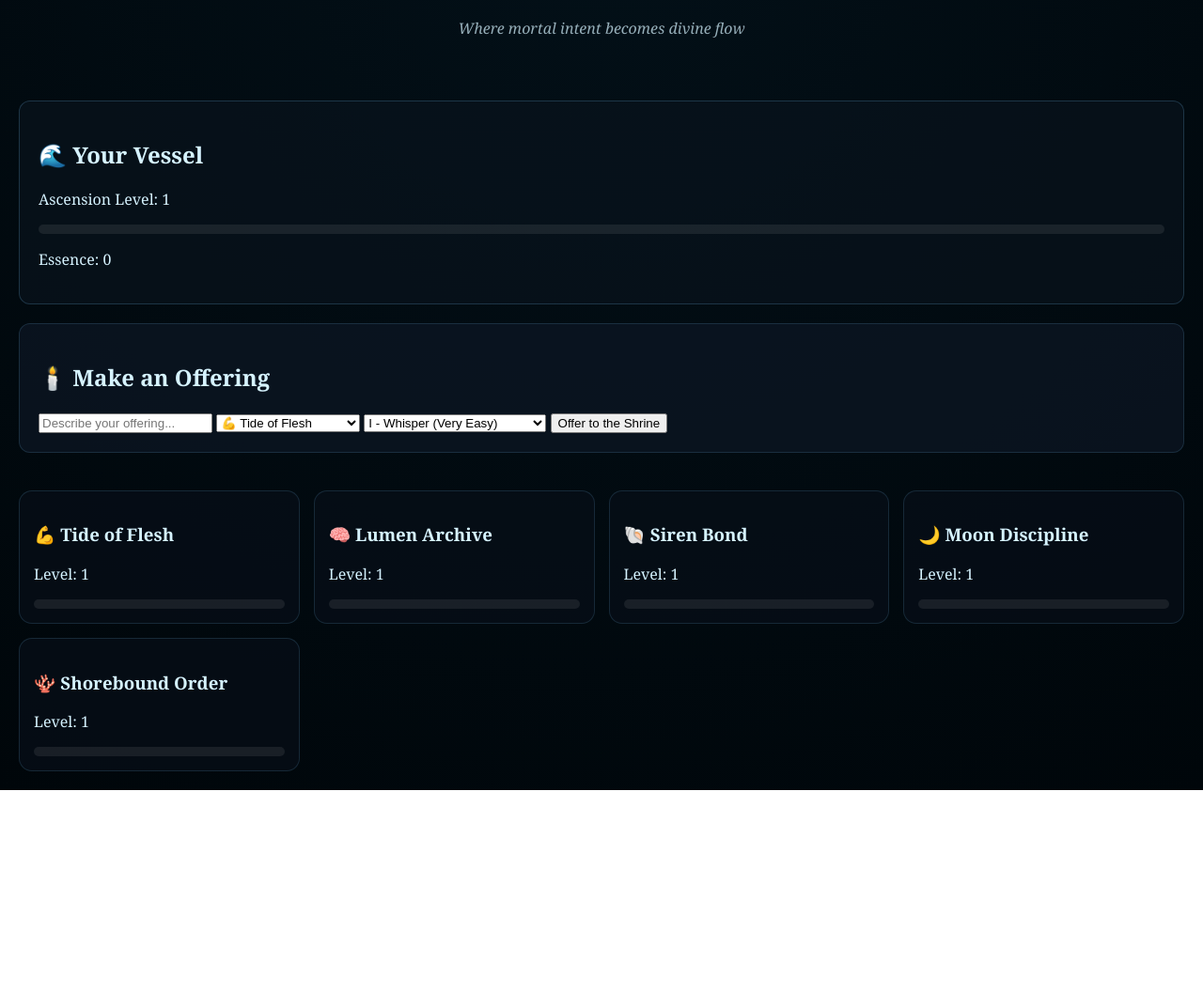
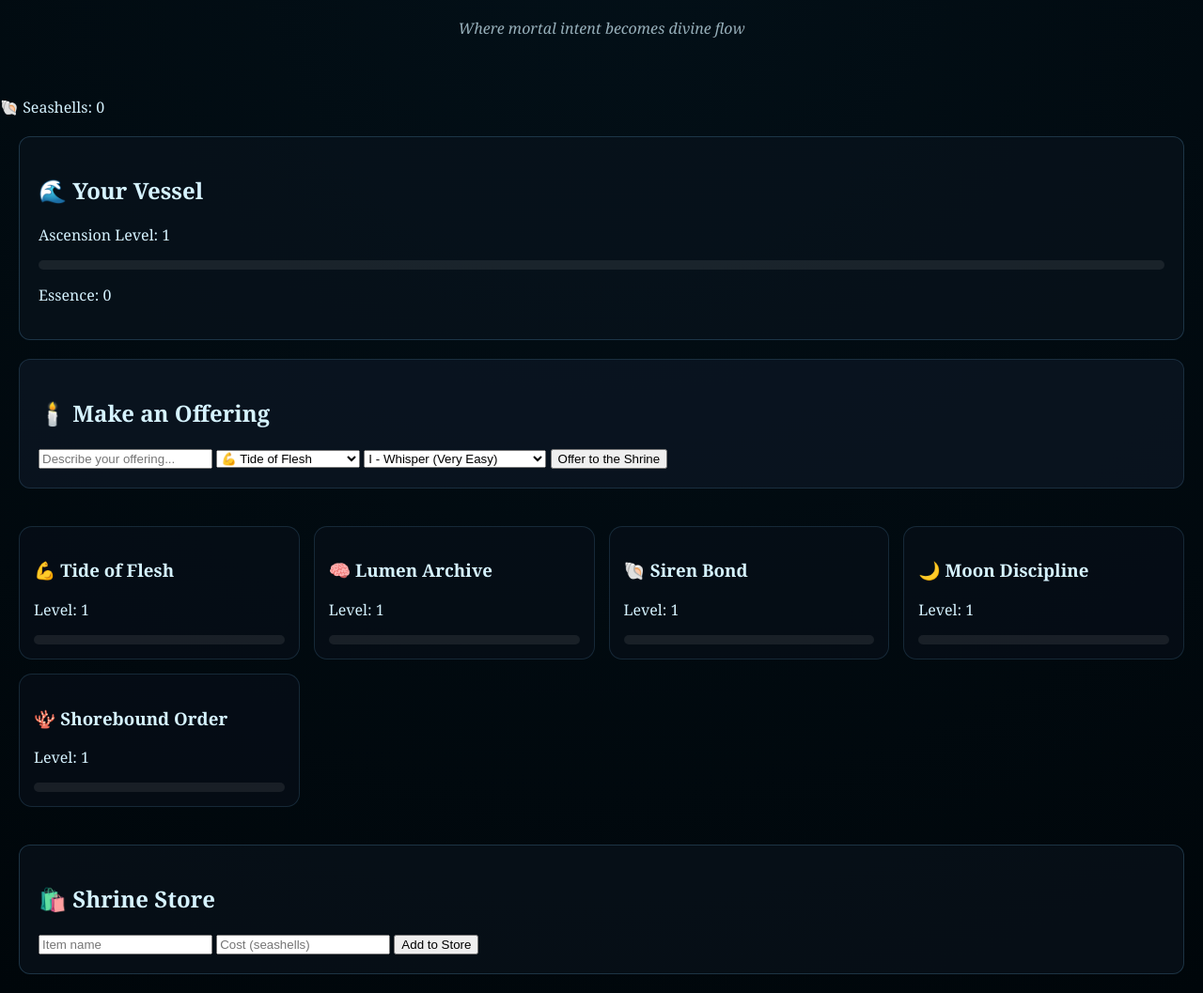
Before and after one commit to SofiaGrigoriadou/tada, a plain HTML site: page index.html in a window 1280 px wide. Shown: the part 97-1154 px from the top of the page at 94% size. Before the commit the page ends 938 px from the top, so only its background shows below. Drawn offline with Linux system fonts and the light colour scheme.

Commit message:
Update index.html

```diff
--- a/index.html
+++ b/index.html
@@ -5,6 +5,8 @@
   <p class="subtitle">Where mortal intent becomes divine flow</p>
   <link rel="stylesheet" href="style/light.css">
 </div>
+
+<p>🐚 Seashells: <span id="shells">0</span></p>
 
 <!-- 🌊 CHARACTER VESSEL -->
 <div class="vessel">
@@ -86,6 +88,18 @@
 
 </div>
 
+<div class="store">
+
+  <h2>🛍️ Shrine Store</h2>
+
+  <input id="itemName" placeholder="Item name">
+  <input id="itemCost" type="number" placeholder="Cost (seashells)">
+  <button onclick="addStoreItem()">Add to Store</button>
+
+  <div id="storeList"></div>
+
+</div>
+
 <script src="app.js"></script>
 
 </body>
```
